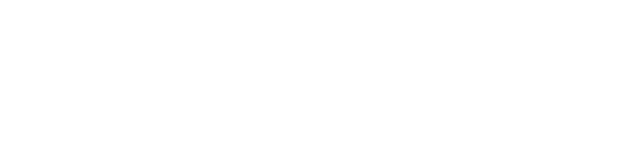
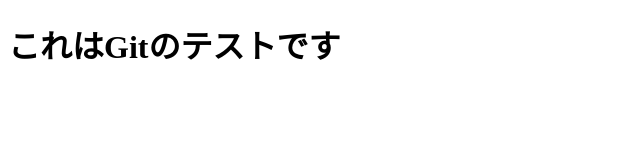
Before and after one commit to So-Nagata/practice, a plain HTML site: page index.html in a window 1280 px wide. Shown: the whole page, without its empty margins (0-640 px from the left). Drawn offline with Linux system fonts and the light colour scheme.

Commit message:
h1記述

```diff
--- a/index.html
+++ b/index.html
@@ -6,6 +6,6 @@
      <title>Document</title>
 </head>
 <body>
-
+     <h1>これはGitのテストです</h1>
 </body>
 </html>
```
